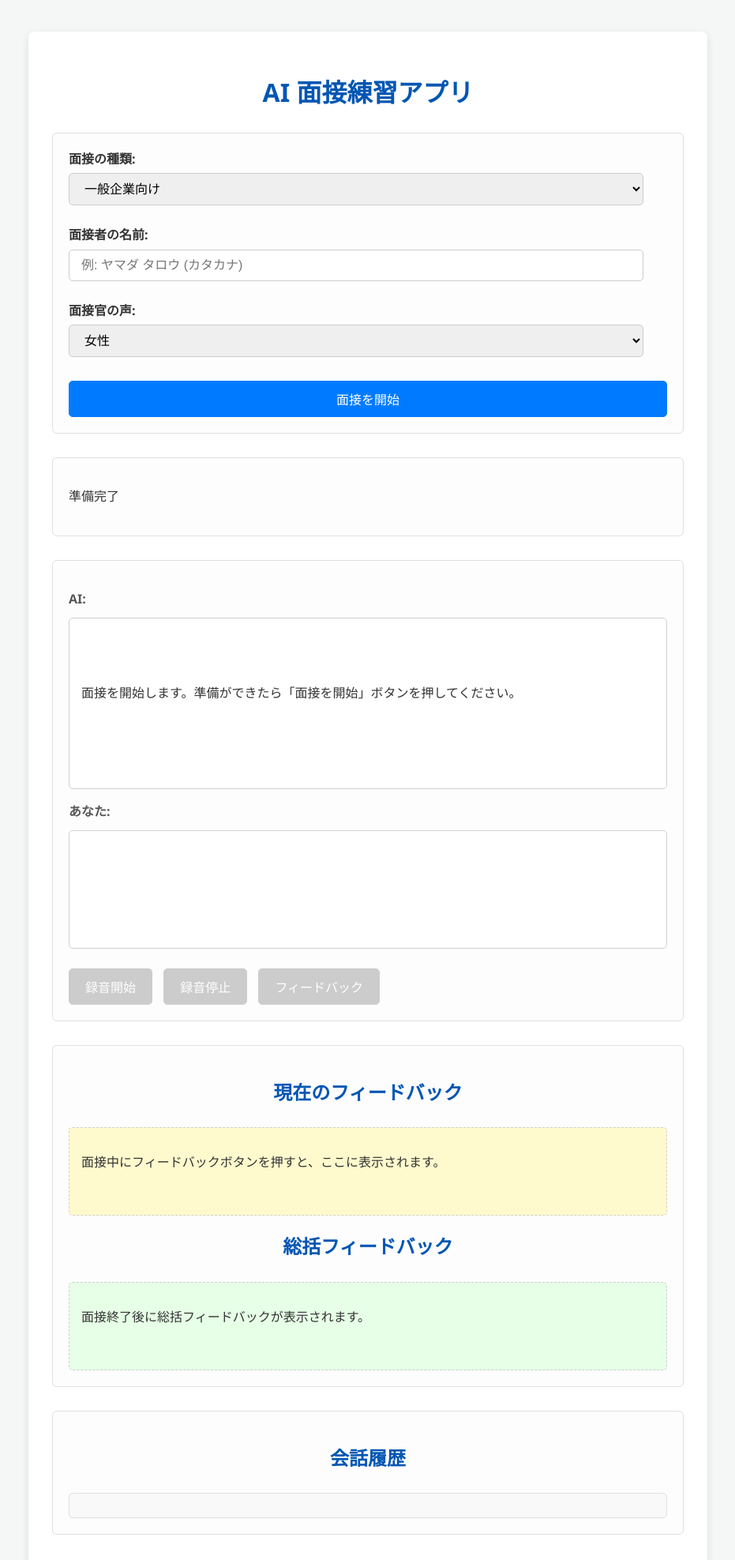
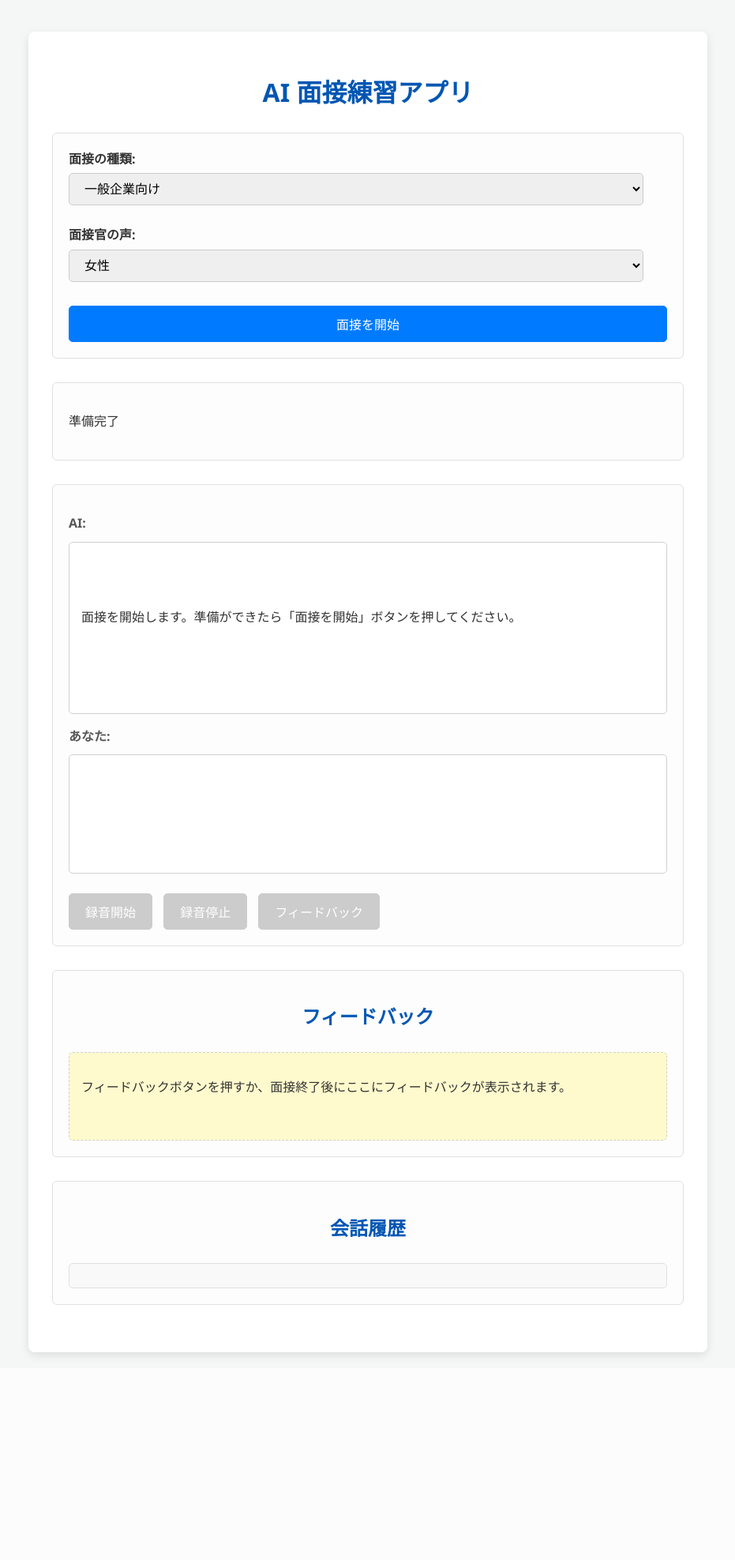
Before and after one commit to hyoudou-hirokazu/ai-mensetu, a Flask app: page / in a window 1280 px wide. Shown: the top 1975 px of the page at 79% size, without its empty margins (174-1105 px from the left). After the commit the page ends 1720 px from the top, so only its background shows below. Run offline with Flask 3, Linux system fonts and the light colour scheme; parts of the project's set-up code (start-up, migrations or seed data) failed here and were passed over.

Commit message:
Update index.html

```diff
--- a/templates/index.html
+++ b/templates/index.html
@@ -16,9 +16,6 @@
                 <option value="general">一般企業向け</option>
                 <option value="disability">障害者雇用向け（合理的配慮あり）</option>
             </select>
-
-            <label for="applicant-name">面接者の名前:</label>
-            <input type="text" id="applicant-name" placeholder="例: ヤマダ タロウ (カタカナ)">
 
             <label for="voice-gender">面接官の声:</label>
             <select id="voice-gender">
@@ -49,19 +46,14 @@
                 </div>
                 <button id="record-btn" disabled>録音開始</button>
                 <button id="stop-record-btn" disabled>録音停止</button>
-                <button id="feedback-button" disabled>フィードバック</button> <!-- ★追加★ -->
+                <button id="feedback-button" disabled>フィードバック</button>
             </div>
         </div>
 
         <div class="feedback-area">
-            <h2>現在のフィードバック</h2> <!-- ★変更★ -->
-            <div id="interim-feedback-log" class="feedback-box-style"> <!-- ★追加★ -->
-                <p id="interim-feedback">面接中にフィードバックボタンを押すと、ここに表示されます。</p>
-            </div>
-
-            <h2>総括フィードバック</h2>
-            <div id="final-feedback-log" class="feedback-box-style"> <!-- ★変更★ -->
-                <p id="final-feedback">面接終了後に総括フィードバックが表示されます。</p>
+            <h2>フィードバック</h2> <!-- ★変更: タイトルを統一★ -->
+            <div id="feedback-log" class="feedback-box-style"> <!-- ★変更: IDをfeedback-logに統一★ -->
+                <p id="feedback-content">フィードバックボタンを押すか、面接終了後にここにフィードバックが表示されます。</p> <!-- ★変更: IDをfeedback-contentに統一★ -->
             </div>
         </div>
 
```
